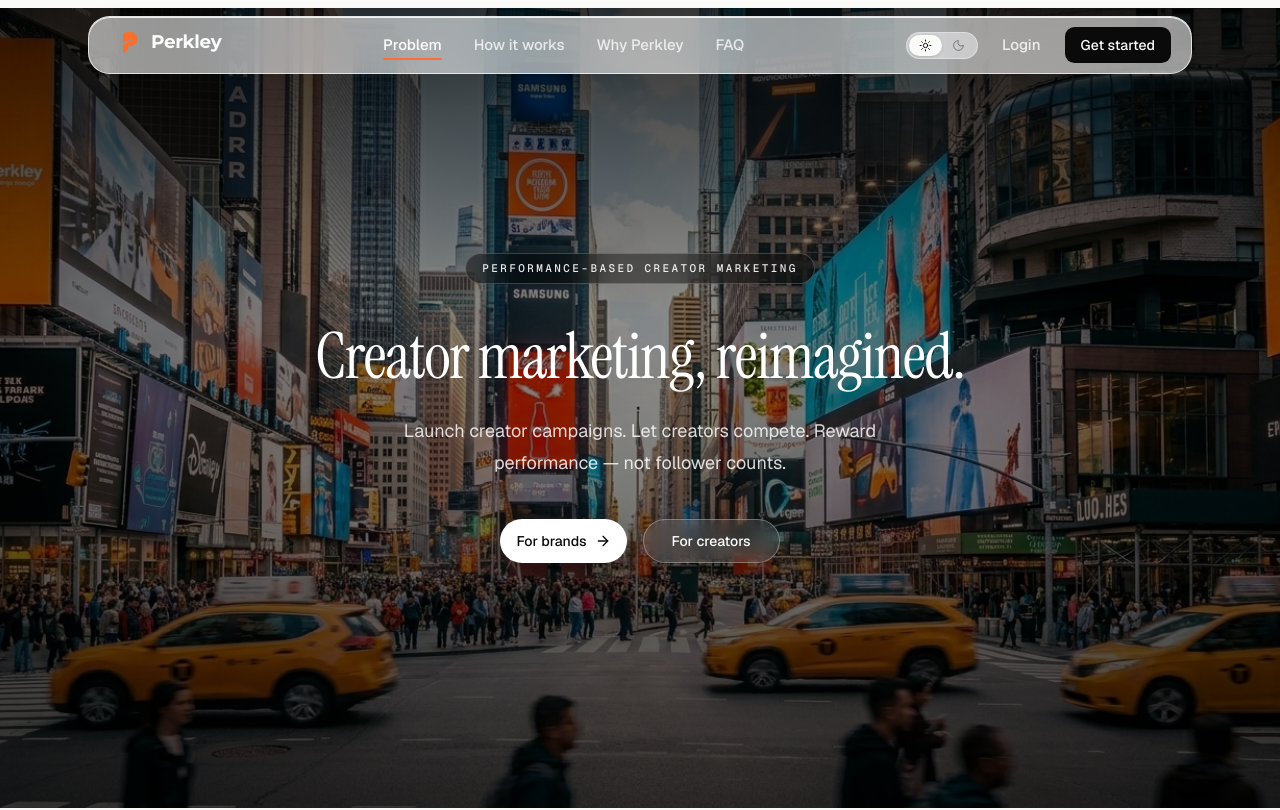
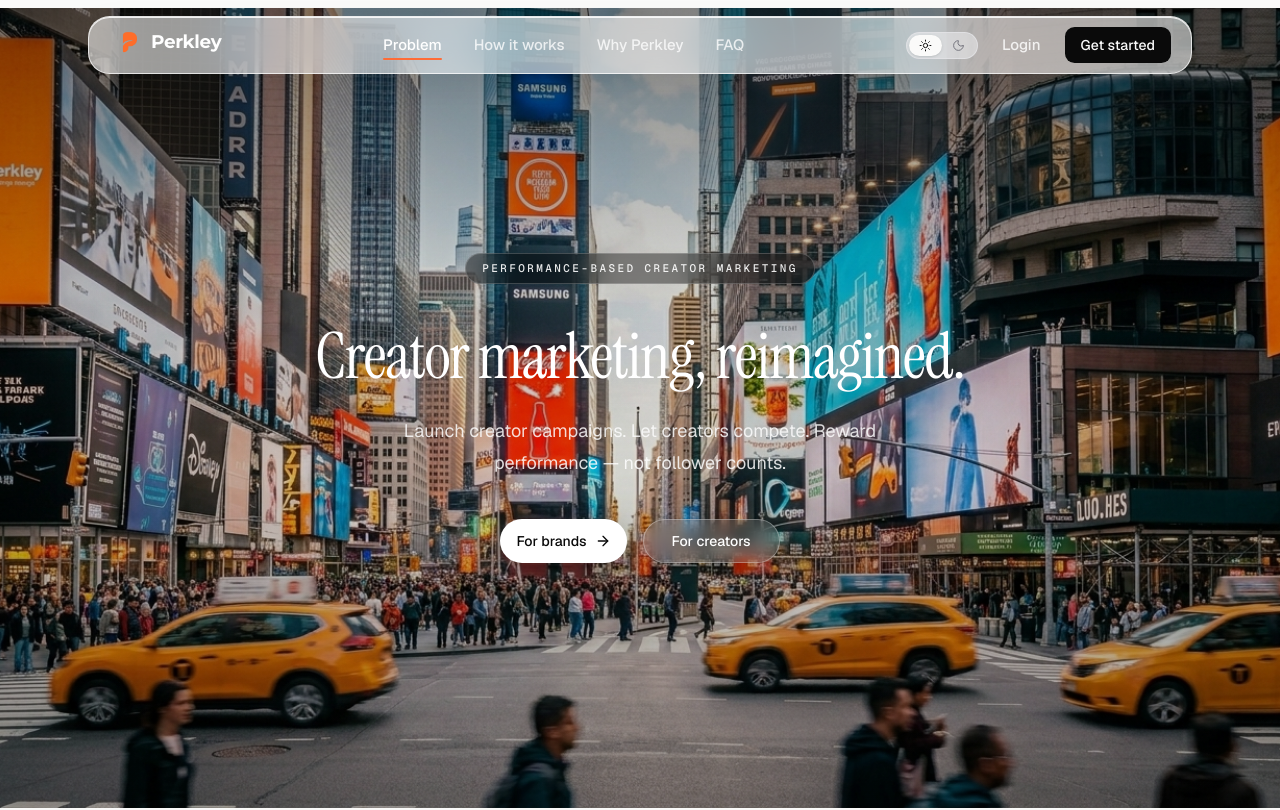
Before and after one commit to Saurav4359/Perkley-V0, a Next.js app in the folder apps/web/: page / in a window 1280 px wide. Shown: the top 810 px of the page. Built offline with nearby package versions, Linux system fonts and the light colour scheme; no server answers.

Commit message:
Lighten the hero premium scrim so the Times Square photo reads through more clearly.

```diff
--- a/apps/web/app/globals.css
+++ b/apps/web/app/globals.css
@@ -338,15 +338,15 @@ html[data-theme-animating] *::after {
   background:
     linear-gradient(
       180deg,
-      rgba(0, 0, 0, 0.68) 0%,
-      rgba(0, 0, 0, 0.34) 38%,
-      rgba(0, 0, 0, 0.42) 72%,
-      rgba(0, 0, 0, 0.58) 100%
+      rgba(0, 0, 0, 0.4) 0%,
+      rgba(0, 0, 0, 0.12) 34%,
+      rgba(0, 0, 0, 0.08) 58%,
+      rgba(0, 0, 0, 0.22) 100%
     ),
     radial-gradient(
-      ellipse 85% 70% at 50% 42%,
-      rgba(0, 0, 0, 0.08) 0%,
-      rgba(0, 0, 0, 0.48) 100%
+      ellipse 82% 68% at 50% 42%,
+      rgba(0, 0, 0, 0.02) 0%,
+      rgba(0, 0, 0, 0.2) 100%
     );
 }
 
```
